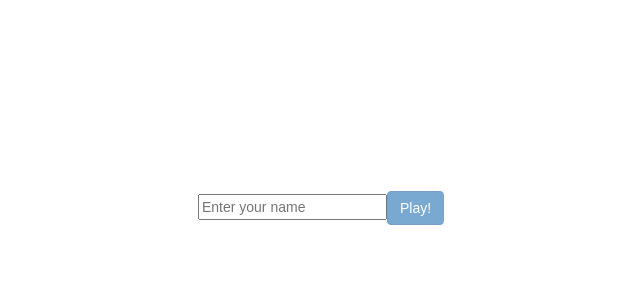
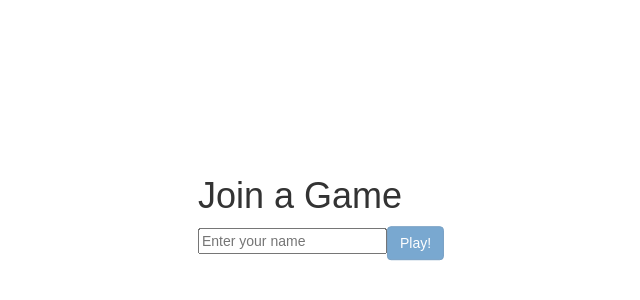
Before and after one commit to SamTipper/tic-tac-toe-online, an Angular app: page /game/1 in a window 1280 px wide. Shown: the part 192-492 px from the top of the page, without its empty margins (319-959 px from the left). Built offline with nearby package versions, Linux system fonts and the light colour scheme.

Commit message:
home and join page are now identifiable

```diff
--- a/src/app/components/game/game.component.html
+++ b/src/app/components/game/game.component.html
@@ -17,6 +17,7 @@
     </div>
 
     <div *ngIf="!playerName" class="center-box">
+        <h1>Join a Game</h1>
         <form [formGroup]="nameForm" (ngSubmit)="onSubmitName()">
             <input placeholder="Enter your name" formControlName="name">
             <button class="btn btn-primary" [disabled]="!nameForm.valid" type="submit">Play!</button>
--- a/src/app/components/home/home.component.html
+++ b/src/app/components/home/home.component.html
@@ -7,6 +7,9 @@
     <title>Play Tic-Tac-Toe</title>
 </head>
 <body>
+
+    <h1>Create a Game</h1>
+
     <div class="center-box">
         <form [formGroup]="nameForm" (ngSubmit)="onSubmitName()">
             <input placeholder="Enter your name" formControlName="name">
```
